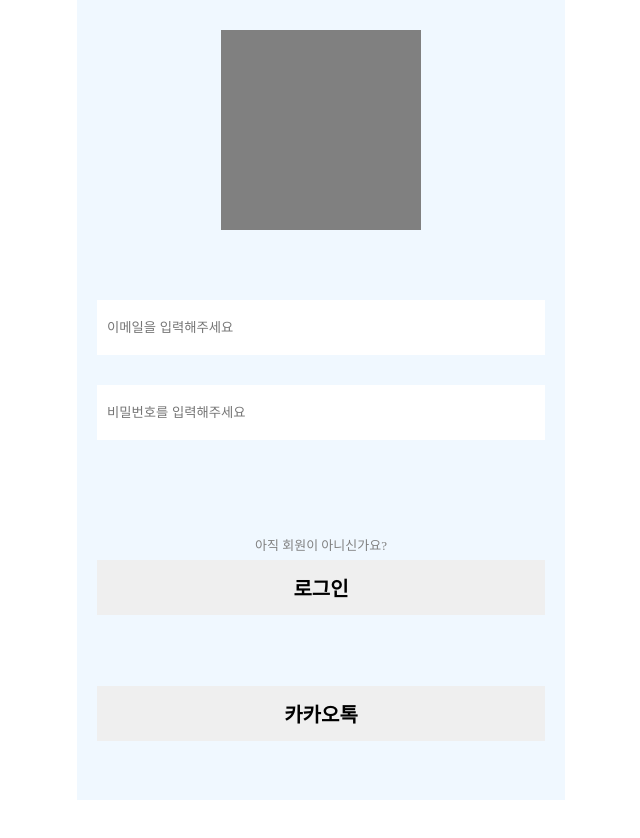
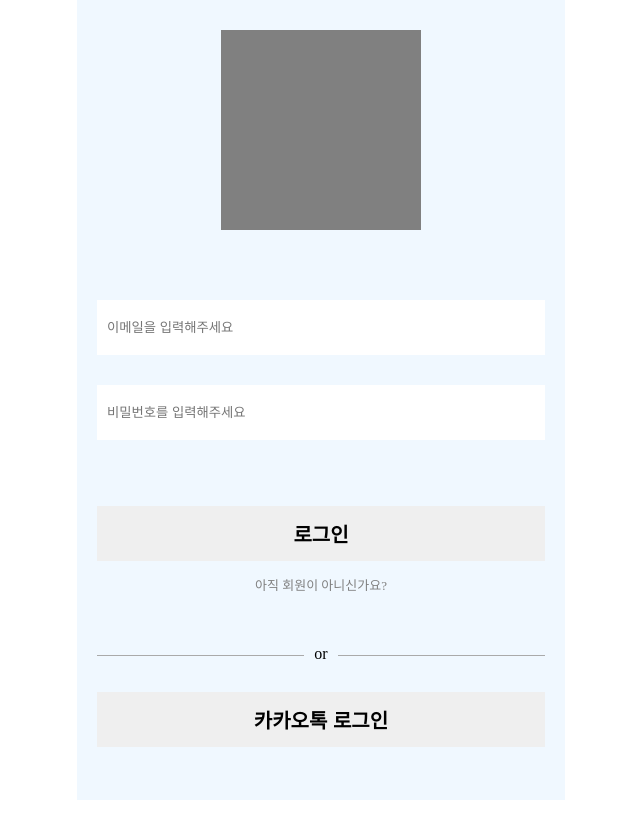
Before and after one commit to HabitHive/front-react, a React (Create React App) app: page / in a window 1280 px wide. Shown: the top 838 px of the page, without its empty margins (319-959 px from the left). Built offline with nearby package versions, Linux system fonts and the light colour scheme; no server answers.

Commit message:
관심사 선택 로직 리팩토링

```diff
--- a/src/components/login/LoginForm.jsx
+++ b/src/components/login/LoginForm.jsx
@@ -31,7 +31,8 @@
       .then((res) => {
         Swal.fire({
           icon: "success",
-          title: "로그인 완료"
+          title: "로그인 완료",
+          confirmButtonText: "확인"
         });
         navigate("/main");
       })
@@ -40,6 +41,7 @@
         Swal.fire({
           icon: "error",
           title: "에러메시지 나중에 넣기",
+          confirmButtonText: "확인",
         });
       });
   };
@@ -64,17 +66,16 @@
           })}
         />
 
+        <StBtnWrap>
           <SubmitBtn btnName={"로그인"}/>
-
           <StLogintoSingup onClick={()=>{navigate("/signup")}}>
             아직 회원이 아니신가요?
           </StLogintoSingup>
-
           <StHorizonLine>
             <span>or</span>
           </StHorizonLine>
-
-        <SubmitBtn btnName={"카카오톡"}/>
+          <SubmitBtn btnName={"카카오톡 로그인"}/>
+        </StBtnWrap>
 
       </StLoginForm>
     </>
@@ -119,7 +120,13 @@
   }
 `
 
+const StBtnWrap = styled.div`
+
+`
+
 const StLogintoSingup = styled.p`
+  position: relative;
+  top: 40px;
   width: 100%;
   color: gray;
   text-align: center;
@@ -134,7 +141,7 @@
 
 const StHorizonLine = styled.div`
   width: 100%;
-  margin-top: 30px;
+  margin-top: 100px;
   text-align: center;
   border-bottom: 1px solid #aaa;
   line-height: 0.5px;
--- a/src/components/signup/SignupForm.jsx
+++ b/src/components/signup/SignupForm.jsx
@@ -42,6 +42,7 @@
           icon: "success",
           title: "회원가입 완료",
           text: "로그인 이후 이용해 주세요",
+          confirmButtonText: "확인"
         });
         navigate("/");
       })
@@ -50,6 +51,7 @@
         Swal.fire({
           icon: "error",
           title: "에러메시지 나중에 넣기",
+          confirmButtonText: "확인"
         });
       });
   };
--- a/src/components/survey/Category.jsx
+++ b/src/components/survey/Category.jsx
@@ -15,10 +15,15 @@
   const userCategory = useRef([]);
 
   // 함수명? 리팩토링 할 떄 확인하기
-  // e.prevent.default() 도대체 언제 사용???
+  // e.preventDefault() 도대체 언제 사용???
   const categoryHandler = (value) => {
-    if (userCategory.current.length > 2) {
-      alert("안돼")
+    // 최대 3개까지 선택할 수 있도록 개수 제한
+    if (userCategory.current.length === 3) {
+      Swal.fire({
+        icon: "info",
+        title: "최대 3개까지 선택 가능합니다",
+        confirmButtonText: "닫기"
+      });
       return
     }
     userCategory.current.push(value)
@@ -26,22 +31,18 @@
   }
 
 
-  // 개수 제한 두기
   const categorySubmitHandler = () => {
     const category = userCategory.current
     axios.post(`/survey`, {category}) // api 확인 필요
       .then((res) => {
-        // navigate("/");
-        Swal.fire({
-          icon: "success",
-          title: "로그인 완료"
-        });
+        // navigate("/"); 온보딩페이지 넣어주기
       })
       .catch((err)=>{
         console.log(err);
         Swal.fire({
           icon: "error",
           title: "에러메시지 나중에 넣기",
+          confirmButtonText: "확인"
         });
       })
   }
```
Lines whose indentation alone changed are shown as unchanged.
